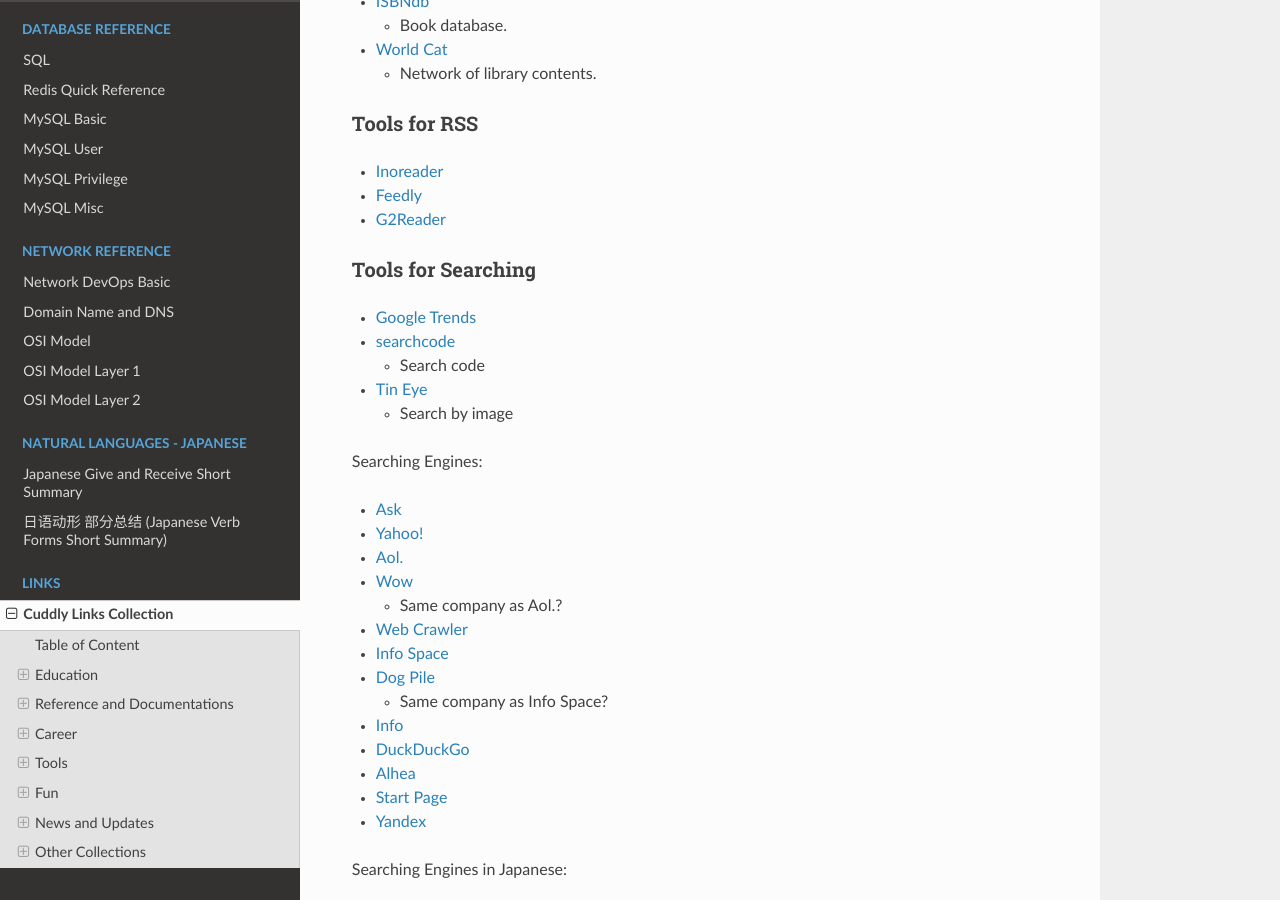
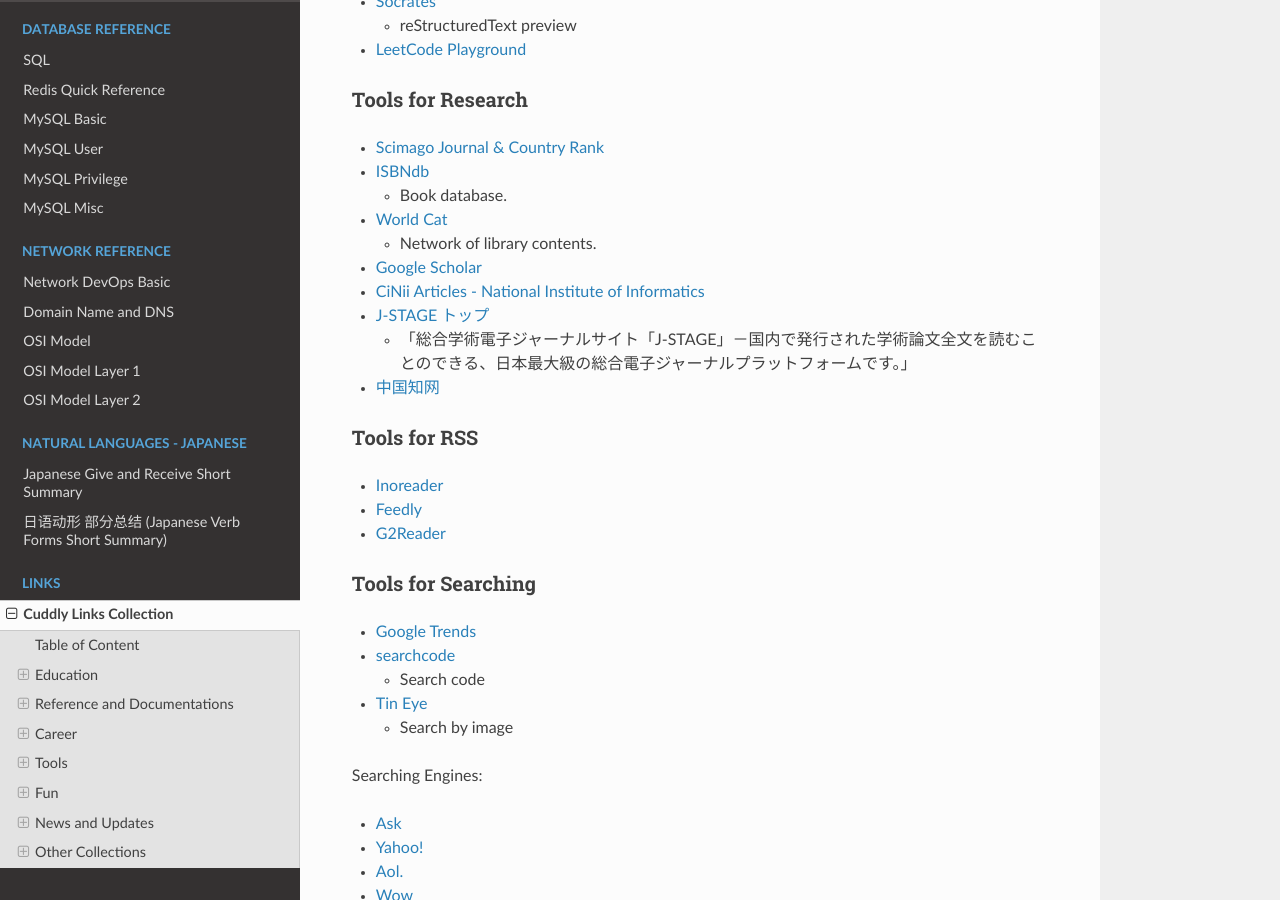
Before and after one commit to snowme34/snowme34.com, a Sphinx documentation site: the page built from docs/source/links/cuddly_links_collection.md, in a window 1280 px wide and 900 px high, scrolled down 13601 px. Built offline with Sphinx 7.4.7 and the Read the Docs theme 2.0.0, drawn with Linux system fonts in a browser that asks for light colours; some of the changed text lies outside the part shown.

Commit message:
update links

```diff
--- a/docs/source/links/cuddly_links_collection.md
+++ b/docs/source/links/cuddly_links_collection.md
@@ -542,7 +543,6 @@
 
 * [The Unicode Standard, Version 11.0](https://www.unicode.org/charts/PDF/U2200.pdf)
 
-
 ### Reference for Graphic Design
 
 I'm not a professional here, see the other collections listed later for more.
@@ -565,6 +565,14 @@
 ### Reference for Philosophy
 
 * [Stanford Encyclopedia of Philosophy](https://plato.stanford.edu/index.html)
+
+### Reference for History
+
+* [古典籍総合データベース](http://www.wul.waseda.ac.jp/kotenseki/index.html)
+
+* [國學院大學 古事記学センターウェブサイト – 「古事記学」の推進拠点形成](http://kojiki.kokugakuin.ac.jp/)
+
+* [国立国会図書館デジタルコレクション](http://dl.ndl.go.jp/)
 
 ### Reference for Privacy
 
@@ -733,6 +741,16 @@
 * [World Cat](https://www.worldcat.org/)
 
   * Network of library contents.
+
+* [Google Scholar](https://scholar.google.com)
+
+* [CiNii Articles - National Institute of Informatics](https://ci.nii.ac.jp)
+
+* [J-STAGE トップ](https://www.jstage.jst.go.jp/browse/-char/ja)
+
+  * 「総合学術電子ジャーナルサイト「J-STAGE」－国内で発行された学術論文全文を読むことのできる、日本最大級の総合電子ジャーナルプラットフォームです。」
+
+* [中国知网](https://www.cnki.net)
 
 ### Tools for RSS
 
```
Also changed, not shown: other parts of docs/source/links/cuddly_links_collection.md (+1 -0 lines).
